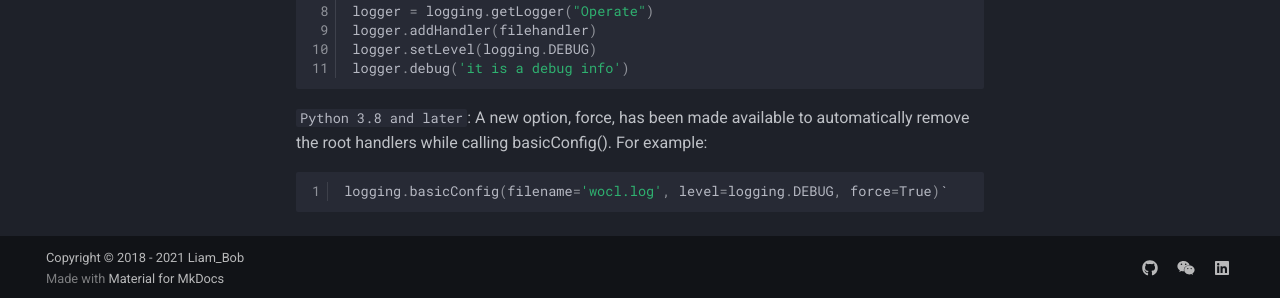
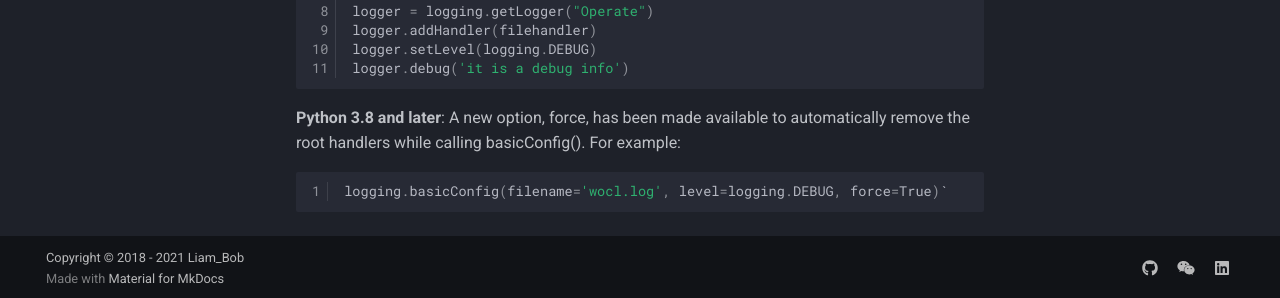
Before and after one commit to liambob77/ruihan.tech, an MkDocs documentation site: the page built from docs/notes_python/common_modules/logging.md, in a window 1280 px wide and 1211 px high. Shown: the part 910-1208 px from the top of the window. Built offline with MkDocs 1.6.1 and Material for MkDocs 9.7.7, drawn with Linux system fonts in a browser that asks for light colours.

````diff
--- a/docs/notes_python/common_modules/logging.md
+++ b/docs/notes_python/common_modules/logging.md
@@ -24,7 +24,7 @@ logger.setLevel(logging.DEBUG)
 logger.debug('it is a debug info')
 ```
 
-`Python 3.8 and later`: A new option, force, has been made available to automatically remove the root handlers while calling basicConfig().
+**Python 3.8 and later**: A new option, force, has been made available to automatically remove the root handlers while calling basicConfig().
 For example:
 
 ``` python
````
